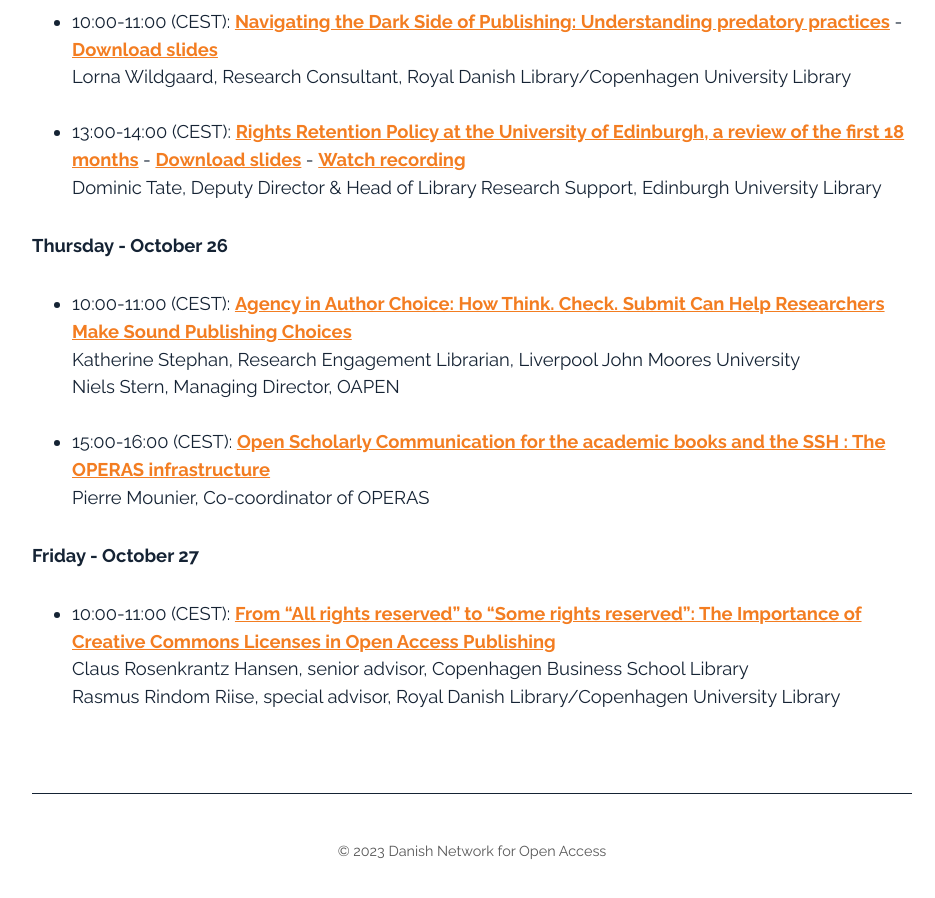
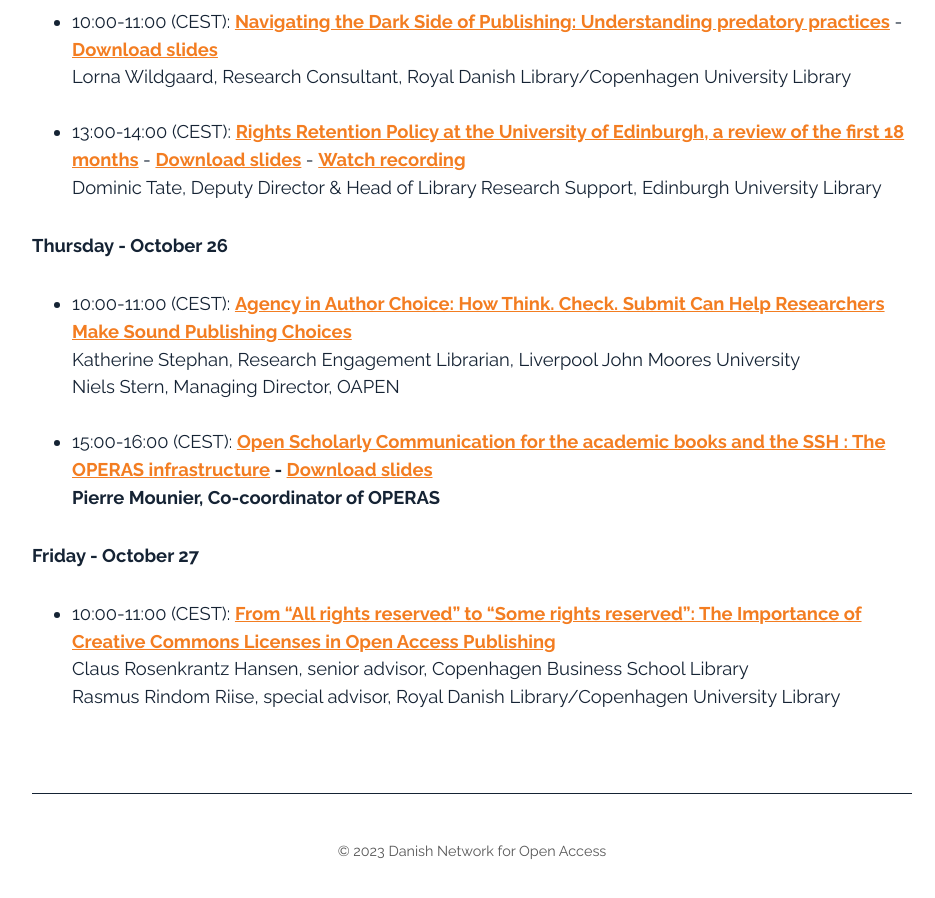
Before and after one commit to openaccess-dk/openaccess-dk.github.io, a Jekyll site: the page built from oaw23.md, in a window 1280 px wide and 900 px high, scrolled down 2062 px. Shown: the whole window, without its empty margins (168-1103 px from the left). Built offline with Jekyll 4.4.1, drawn with Linux system fonts in a browser that asks for light colours.

Commit message:
Update oaw23.md

```diff
--- a/oaw23.md
+++ b/oaw23.md
@@ -44,7 +44,7 @@
 - 10:00-11:00 (CEST): <b>[Agency in Author Choice: How Think. Check. Submit Can Help Researchers Make Sound Publishing Choices](https://openaccess.dk/oaw2023/thursday_oct_26_1) </b><br>
 Katherine Stephan, Research Engagement Librarian, Liverpool John Moores University<br>
 Niels Stern, Managing Director, OAPEN<br><br>
-- 15:00-16:00 (CEST): <b>[Open Scholarly Communication for the academic books and the SSH : The OPERAS infrastructure](https://openaccess.dk/oaw2023/thursday_oct_26_2) </b><br>
+- 15:00-16:00 (CEST): <b>[Open Scholarly Communication for the academic books and the SSH : The OPERAS infrastructure](https://openaccess.dk/oaw2023/thursday_oct_26_2) - <b>[Download slides](https://kub.kb.dk/ld.php?content_id=35085245) </b><br>
 Pierre Mounier, Co-coordinator of OPERAS
 
 ##### Friday - October 27
```
